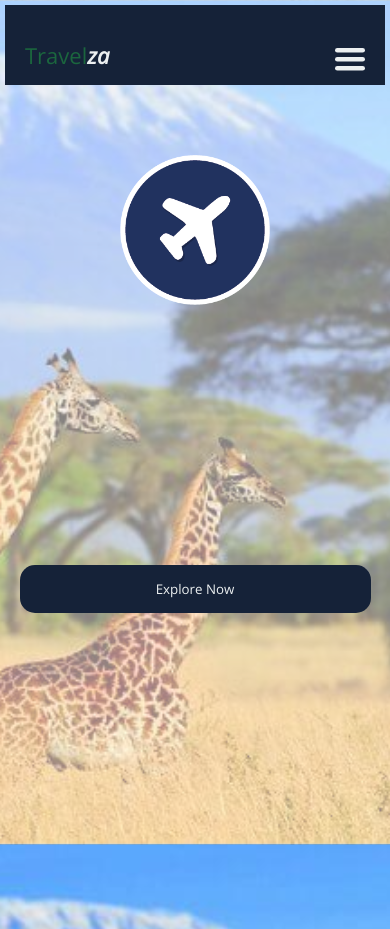
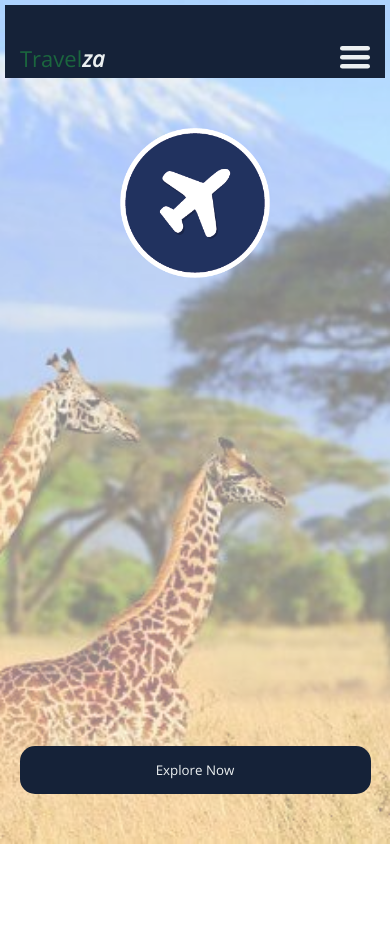
Before and after one commit to Issasoftdev/Travelza-Website, a plain HTML site: page index.html in a window 390 px wide. After the commit the page ends 844 px from the top, so only its background shows below. Drawn offline with nearby package versions, Linux system fonts and the light colour scheme.

Commit message:
Update Landing Page to be responsive to all mobile screen sizes

```diff
--- a/CSS/stylesheet.css
+++ b/CSS/stylesheet.css
@@ -1,4 +1,7 @@
+/* Global */ /* Global */ /* Global */ /* Global */ /* Global */
+
 @import url('https://fonts.googleapis.com/css2?family=Open+Sans:ital,wght@0,300;0,700;1,300&display=swap');
+
 
 :root {
     --primary-background-color: #152238;
@@ -14,52 +17,23 @@
     font-family: "Open Sans";
 }
 
-/* Bodies */ /* Bodies */ /* Bodies */ /* Bodies */ /* Bodies */
-
-.landingPage {
-    height: 100vh;
-    background-image: url("../Images/cover.jpg");
-    background-repeat: no-repeat;
-    background-attachment: fixed;
-    background-size: cover;
-    background-position: center;
-    overflow: hidden;
-}
-
-.landingPage::after {
-    content: "";
-    display: block;
-    height: 100vh;
-    width: 100vw;
-    background-color: white;
-    position: absolute;
-    top: 0;
-    left: 0;
-    opacity: .5;
-    z-index: 1;
-}
-
-.landingPage > * {
-    position: relative;
-}
-
-/* Bodies */
-
-/* Navbar */
+/* Navbar */ /* Navbar */ /* Navbar */
 
 header {
     margin: 5px 5px 0px 5px;
     background-color: #152238;
     height: 80px;
     z-index: 3;
+    display: flex;
+    flex-direction: column;
+    justify-content: flex-end;
 }
 
 .headerContainer {
-    padding: 5px 5px;
+    width: 100%;
     display: flex;
-    place-content: space-between;
-    position: relative;
-    top: 30px;
+    justify-content: space-between;
+    align-items: center;
 }
 
 .headerContainer:hover {
@@ -67,7 +41,7 @@ header {
 }
 
 .logo {
-    cursor: default;
+    cursor: pointer;
     font-family: "Open Sans";
     text-decoration: none;
     color: var(--primary-text-color);
@@ -164,23 +138,46 @@ nav a:hover {
     font-weight: bold;
 }
 
-/* Navbar */
+/* Navbar */ /* Navbar */ /* Navbar */
 
-/* Content */
+/* Global */ /* Global */ /* Global */ /* Global */ /* Global */
+
+/* Landing Page */ /* Landing Page */ /* Landing Page */ /* Landing Page */ /* Landing Page */
+
+.landingPage {
+    height: 100vh;
+    background-image: url("../Images/cover.jpg");
+    background-repeat: no-repeat;
+    background-attachment: fixed;
+    background-size: cover;
+    background-position: center;
+    display: flex;
+    flex-direction: column;
+}
+
+.landingPage::before {
+    content: "";
+    position: absolute;
+    height: 100%;
+    width: 100%;
+    background-color: white;
+    opacity: 0.5;
+}
 
 .landingSection {
     height: 100%;
     width: 100%;
     display: flex;
     flex-direction: column;
+    justify-content: space-between;
     align-items: center;
     z-index: 2;
 }
 
-.landingSection img {
+.flightIcon {
     height: 150px;
     width: 150px;
-    margin-top: 70px;
+    margin-top: 50px;
 }
 
 .exploreButton {
@@ -190,13 +187,21 @@ nav a:hover {
     border: none;
     border-radius: 15px;
     width: 90%;
-    margin-top: 260px;
+    margin-bottom: 50px;
     padding: 15px 0;
 }
 
 .exploreButton:hover {
     background-color: #192841;
 }
+
+/* Landing Page */
+
+
+
+/* Content */
+
+
 
 .cptheroSection {
     background-image: url("../Images/capetown.jpeg");
```
